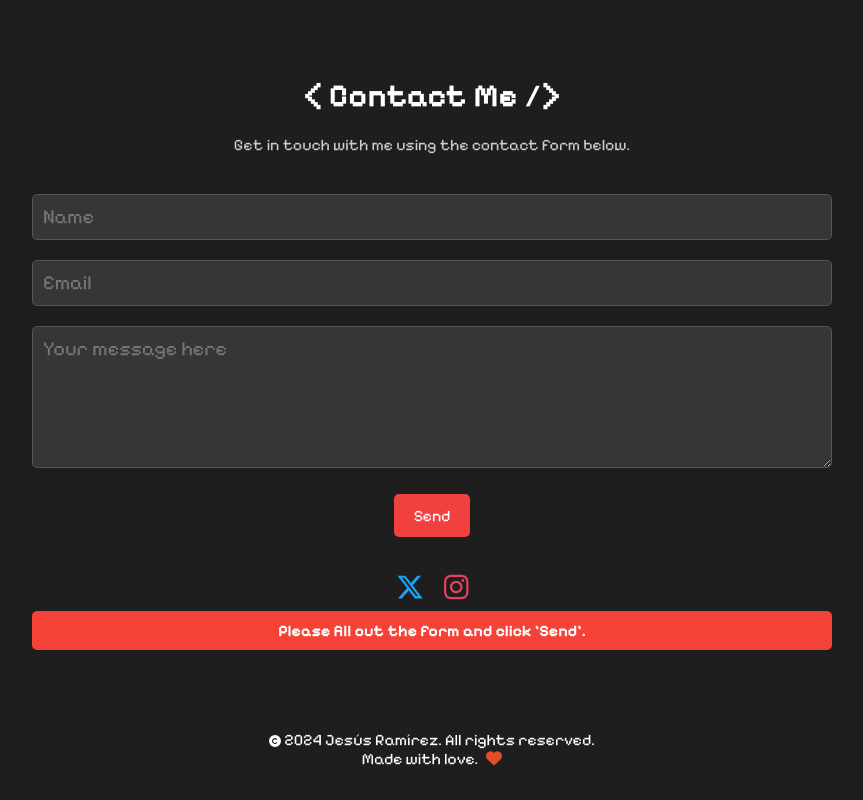
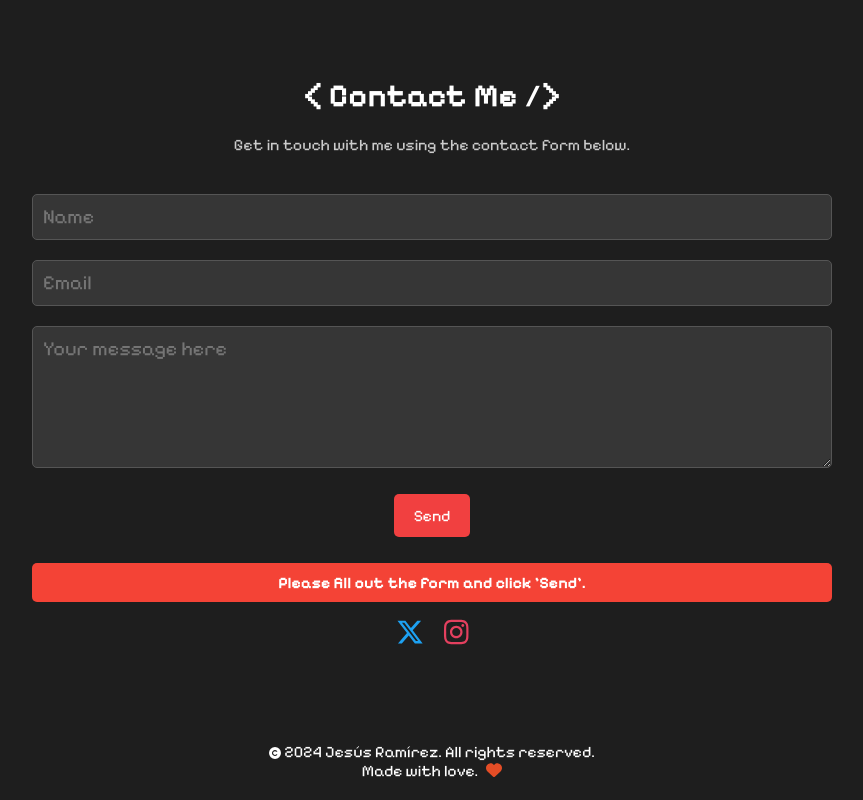
Before and after one commit to jesusramiireez/portfolioReact, a React (Create React App) app: page / in a window 1280 px wide. Shown: the part 2514-3314 px from the top of the page, without its empty margins (208-1071 px from the left). Built offline with nearby package versions, Linux system fonts and the light colour scheme.

Commit message:
Cambios de estilos

```diff
--- a/src/components/Contact/contact.css
+++ b/src/components/Contact/contact.css
@@ -79,7 +79,8 @@ input,textarea:focus{
 }
 
 .socialMedia {
-    margin-top: 20px;
+    margin-top: 1rem;
+    margin-bottom: 1rem;
 }
 
 .fa-x-twitter {
--- a/src/components/Contact/contact.js
+++ b/src/components/Contact/contact.js
@@ -33,12 +33,12 @@ const Contact = () => {
                     <input type='email' className='email' placeholder='Email' name='from_email' />
                     <textarea name="message" className="message" rows="5" placeholder='Your message here'></textarea>
                     <button type="submit" value="Send" className='formBtn'>Send</button>
-                    <div className='socialMedia'>
+                </form>
+                <div className={`alert ${alertMessage.includes('successfully') ? 'success' : 'error'}`}>{alertMessage}</div>
+                <div className='socialMedia'>
                         <a href="https://twitter.com/jesusramiirez_" target="_blank" rel="noopener noreferrer"><FontAwesomeIcon icon={faXTwitter}/></a>
                         <a href="https://www.instagram.com/jesusramiireez_/" target="_blank" rel="noopener noreferrer"><FontAwesomeIcon icon={faInstagram}/></a>
-                    </div>
-                </form>
-                <div className={`alert ${alertMessage.includes('successfully') ? 'success' : 'error'}`}>{alertMessage}</div>
+                </div>
             </div>
         </section>
     );
```
